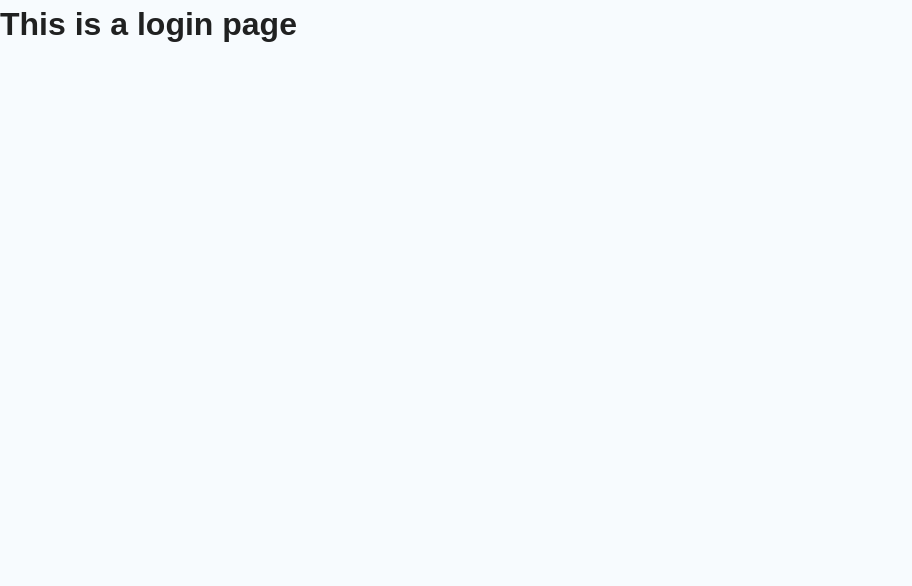
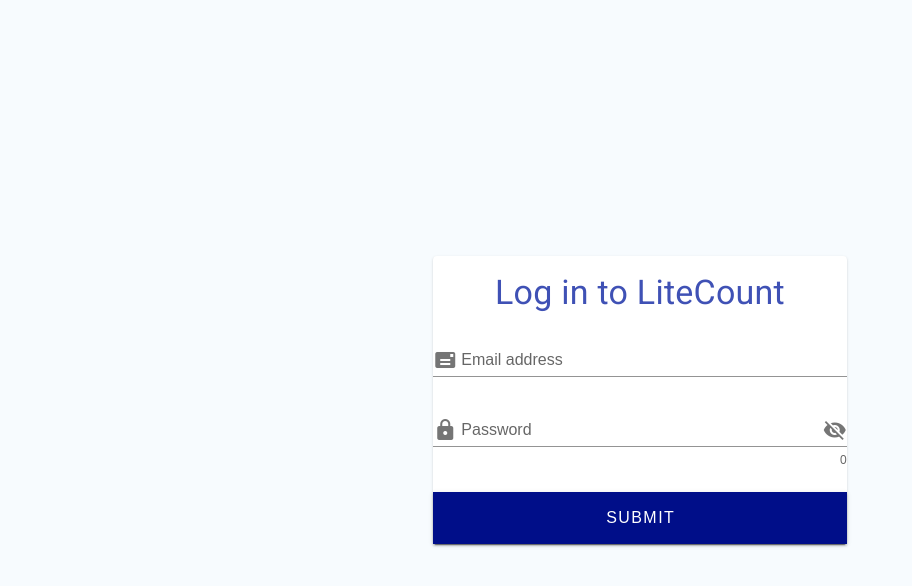
Before and after one commit to dmrudy17/LiteCount, a Vue app: page /login in a window 1280 px wide. Shown: the top 586 px of the page, without its empty margins (0-912 px from the left). Built offline with nearby package versions, Linux system fonts and the light colour scheme.

Commit message:
Add LoginCard component

```diff
--- a/src/components/LoginCard.vue
+++ b/src/components/LoginCard.vue
@@ -1,9 +1,59 @@
 <template>
-  <h1>This is a login page</h1>
+  <v-app>
+    <v-container class="fill-height" fluid>
+      <v-row align="center" justify="center" dense>
+        <v-col cols="12" sm="8" md="4">
+          <v-card elevation="1">
+            <v-card-title class="indigo--text text-h4 justify-center">Log in to LiteCount</v-card-title>
+            <v-form>
+              <v-text-field
+                v-model="email"
+                :rules="[rules.required, rules.email]"
+                label="Email address"
+                color="#0077B6"
+                clearable
+                prepend-inner-icon="mdi-mail"
+              ></v-text-field>
+              <v-text-field
+                v-model="password"
+                :rules="[rules.required, rules.min]"
+                :append-icon="show ? 'mdi-eye' : 'mdi-eye-off'"
+                :type="show ? 'text' : 'password'"
+                label="Password"
+                color="#0077B6"
+                counter
+                clearable
+                prepend-inner-icon="mdi-lock"
+                @click:append="show = !show"
+                class="pb-6"
+              ></v-text-field>
+              <v-btn class="rounded-0" color="#000E89" type="submit" x-large block dark>Submit</v-btn>
+            </v-form>
+          </v-card>
+        </v-col>
+      </v-row>
+    </v-container>
+  </v-app>
 </template>
 
 <script>
   export default {
     name: 'LoginCard',
+    data () {
+      return {
+        show: false,
+        email: '',
+        password: '',
+        rules: {
+          required: value => !!value || 'Required.',
+          min: v => v.length >= 8 || 'Min 8 characters',
+          counter: value => value.length <= 20 || 'Max 20 characters',
+          email: value => {
+            const pattern = /^(([^<>()[\]\\.,;:\s@"]+(\.[^<>()[\]\\.,;:\s@"]+)*)|(".+"))@((\[[0-9]{1,3}\.[0-9]{1,3}\.[0-9]{1,3}\.[0-9]{1,3}])|(([a-zA-Z\-0-9]+\.)+[a-zA-Z]{2,}))$/
+            return pattern.test(value) || 'Invalid e-mail.'
+          },
+        },
+      }
+    },
   }
 </script>
```
